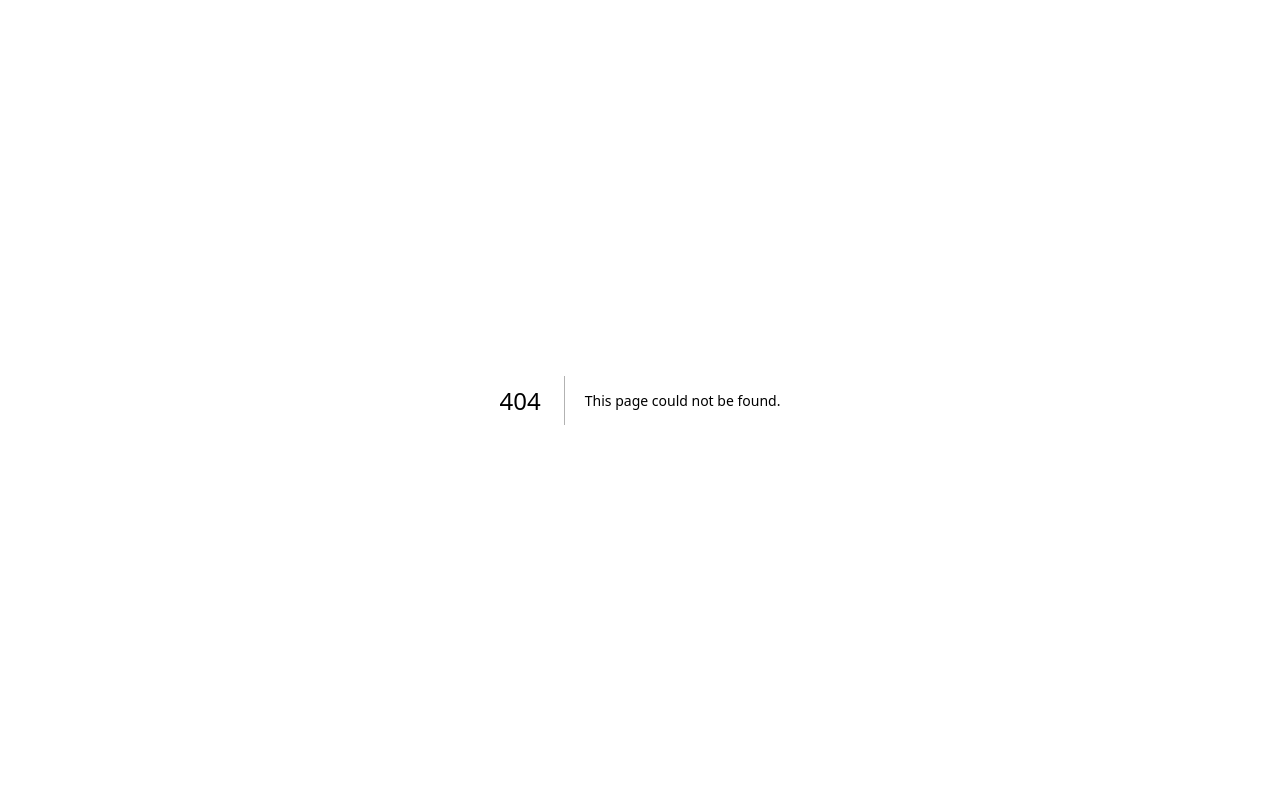
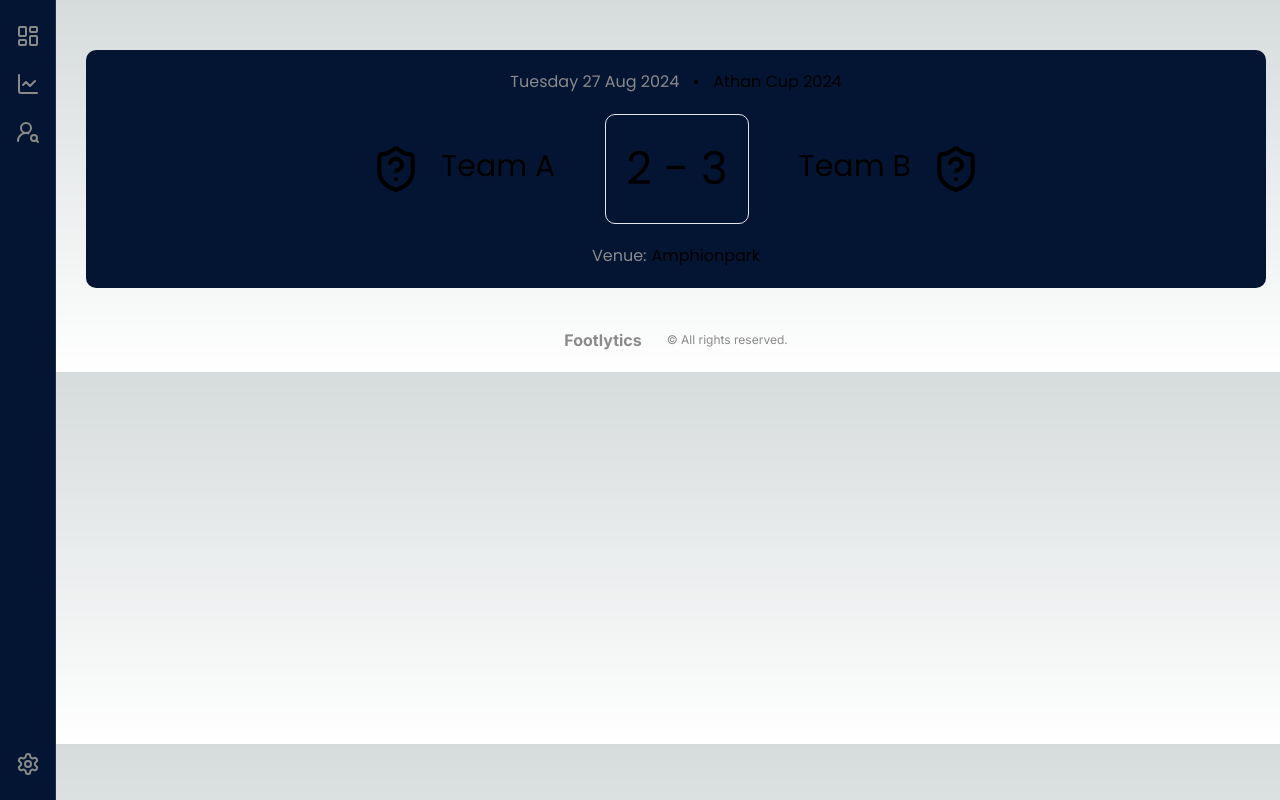
Before and after one commit to reysaputra16/footlytics, a Next.js app in the folder footlytics-app/: page /dashboard/matches/1 in a window 1280 px wide. Before the commit this address had no page. Built offline with nearby package versions, Linux system fonts and the light colour scheme.

Commit message:
added MatchCard

```diff
--- /dev/null
+++ b/footlytics-app/app/dashboard/analysis/layout.tsx
@@ -0,0 +1,12 @@
+import { Metadata } from "next";
+
+export const metadata: Metadata = {
+  title: "Analysis | Footlytics",
+  description: "Footlytics Dashboard",
+};
+
+const layout = ({ children }: { children: any }) => {
+  return children;
+};
+
+export default layout;
--- a/footlytics-app/app/dashboard/analysis/page.tsx
+++ b/footlytics-app/app/dashboard/analysis/page.tsx
@@ -89,7 +89,7 @@ const Analysis = () => {
                     </span>
                     <span className="px-[20px]">vs</span>
                     <span className="flex gap-[10px]">
-                      <ShieldQuestion width={25} height={25} /> {match.away}
+                      {match.away} <ShieldQuestion width={25} height={25} />
                     </span>
                   </div>
                 </td>
--- a/footlytics-app/app/dashboard/layout.tsx
+++ b/footlytics-app/app/dashboard/layout.tsx
@@ -9,11 +9,11 @@ export const metadata: Metadata = {
 
 const layout = ({ children }: { children: any }) => {
   return (
-    <div className="flex">
+    <div className="flex flex-row">
       <div className="fixed inset-y-0 left-0 z-10 hidden w-14 flex-col bg-bgPrimary border-r border-bgSecondary sm:flex">
         <Sidebar />
       </div>
-      <div className="flex flex-col items-center w-full p-[20px]">
+      <div className="flex flex-col items-center w-full p-[20px] sm:ml-14">
         {children}
         <Footer />
       </div>
--- /dev/null
+++ b/footlytics-app/app/dashboard/matches/[id]/page.tsx
@@ -0,0 +1,193 @@
+import StatCard from "@/app/ui/dashboard/card/StatCard";
+import LineChart from "@/app/ui/dashboard/chart/LineChart";
+import PlayStyle from "@/app/ui/dashboard/playstyle/PlayStyle";
+import RadialChart from "@/app/ui/dashboard/chart/RadialChart";
+import WinDrawLossChart from "@/app/ui/dashboard/chart/WinDrawLossChart";
+import TableStats from "@/app/ui/dashboard/table/TableStats";
+import PlayerCard from "@/app/ui/dashboard/playercard/PlayerCard";
+import PlayerStats from "@/app/ui/dashboard/playerstats/PlayerStats";
+import Heatmap from "@/app/ui/dashboard/heatmap/Heatmap";
+import MatchCard from "@/app/ui/dashboard/card/MatchCard";
+
+const statValues = [
+  {
+    title: "Goals",
+    value: "10",
+  },
+  {
+    title: "Assists",
+    value: "5",
+  },
+  {
+    title: "Average Speed",
+    value: "9.15 km/h",
+  },
+];
+
+const recentGames = [
+  {
+    name: "15.08",
+    goals: 1,
+    assists: 3,
+  },
+  {
+    name: "16.08",
+    goals: 0,
+    assists: 0,
+  },
+  {
+    name: "17.08",
+    goals: 3,
+    assists: 1,
+  },
+  {
+    name: "18.08",
+    goals: 1,
+    assists: 2,
+  },
+  {
+    name: "19.08",
+    goals: 2,
+    assists: 2,
+  },
+  {
+    name: "20.08",
+    goals: 2,
+    assists: 0,
+  },
+  {
+    name: "21.08",
+    goals: 4,
+    assists: 0,
+  },
+];
+
+const playstyle = [
+  {
+    subject: "Pace",
+    A: 80,
+    fullMark: 100,
+  },
+  {
+    subject: "Shooting",
+    A: 75,
+    fullMark: 100,
+  },
+  {
+    subject: "Passing",
+    A: 70,
+    fullMark: 100,
+  },
+  {
+    subject: "Dribbling",
+    A: 82,
+    fullMark: 100,
+  },
+  {
+    subject: "Defense",
+    A: 30,
+    fullMark: 100,
+  },
+  {
+    subject: "Physical",
+    A: 45,
+    fullMark: 100,
+  },
+];
+
+const rating = 7.53;
+const avgRating = [
+  {
+    rating: rating / 10,
+  },
+  {
+    rating: (10 - rating) / 10,
+  },
+];
+
+const winDrawLoss = [
+  {
+    name: "Wins",
+    value: 4,
+  },
+  {
+    name: "Draws",
+    value: 1,
+  },
+  {
+    name: "Losses",
+    value: 2,
+  },
+];
+
+const topPerformers = [
+  {
+    name: "John Doe",
+    team: "FC Twente",
+    goals: 68,
+    assists: 10,
+    gamesPlayed: 9,
+  },
+  {
+    name: "Lionel Messi",
+    team: "Inter Miami",
+    goals: 13,
+    assists: 20,
+    gamesPlayed: 9,
+  },
+  {
+    name: "Cristiano Ronaldo",
+    team: "Al Nassr",
+    goals: 10,
+    assists: 10,
+    gamesPlayed: 9,
+  },
+  {
+    name: "Kevin De Bruyne",
+    team: "Manchester City",
+    goals: 5,
+    assists: 8,
+    gamesPlayed: 9,
+  },
+  {
+    name: "Marcus Rashford",
+    team: "Manchester United",
+    goals: 2,
+    assists: 1,
+    gamesPlayed: 9,
+  },
+];
+
+const playerInfo = {
+  name: "John Doe",
+  age: 23,
+  weight: "72 kg",
+  height: "180 cm",
+};
+
+const matchInfo = {
+  day: "Tuesday",
+  time: "14:00",
+  date: "27 Aug 2024",
+  competition: "Athan Cup 2024",
+  home: "Team A",
+  away: "Team B",
+  homeScore: 2,
+  awayScore: 3,
+  venue: "Amphionpark",
+  location: "https://maps.app.goo.gl/ynrFk7Y2xr6GZXew7",
+};
+
+const SingleMatchPage = () => {
+  return (
+    <div className="flex gap-[20px] mt-[20px]">
+      <div className="flex flex-row gap-[20px] 2xl:max-w-screen-xxl xl:max-w-screen-xl lg:max-w-screen-lg w-screen">
+        <div className="flex flex-col gap-[20px] p-[10px] w-full">
+          <MatchCard data={matchInfo} page="match" />
+        </div>
+      </div>
+    </div>
+  );
+};
+
+export default SingleMatchPage;
--- /dev/null
+++ b/footlytics-app/app/dashboard/player-search/layout.tsx
@@ -0,0 +1,12 @@
+import { Metadata } from "next";
+
+export const metadata: Metadata = {
+  title: "Player Search | Footlytics",
+  description: "Footlytics Dashboard",
+};
+
+const layout = ({ children }: { children: any }) => {
+  return children;
+};
+
+export default layout;
--- /dev/null
+++ b/footlytics-app/app/ui/dashboard/card/MatchCard.tsx
@@ -0,0 +1,41 @@
+import { Dot, ShieldQuestion } from "lucide-react";
+import Link from "next/link";
+
+const MatchCard = ({ data, page }: { data: any; page: string }) => {
+  return (
+    <div
+      className={`${
+        page === "match" ? "w-full" : ""
+      } bg-bgPrimary rounded-[10px] p-[20px]`}
+    >
+      <div className="flex flex-col gap-[20px] justify-center">
+        <span className="flex justify-center items-center font-poppins gap-[5px]">
+          <span className="text-textSecondary">
+            {data.day} {data.date}
+          </span>{" "}
+          <Dot /> {data.competition}
+        </span>
+        <div className="flex flex-row gap-[50px] justify-center items-center font-poppins">
+          <span className="flex gap-[20px] text-[30px]">
+            <ShieldQuestion width={50} height={50} /> {data.home}
+          </span>
+          <span className="text-[45px] rounded-[10px] p-[20px] border">
+            {data.homeScore} - {data.awayScore}
+          </span>
+          <span className="flex gap-[20px] text-[30px]">
+            {data.away} <ShieldQuestion width={50} height={50} />
+          </span>
+        </div>
+        <span className="flex justify-center items-center font-poppins gap-[5px]">
+          <span className="text-textSecondary">Venue:</span>{" "}
+          <a target="_blank" href={data.location} className="hover:underline">
+            {data.venue}
+          </a>
+        </span>
+      </div>
+      <div className="flex flex-col gap-[20px] justify-center"></div>
+    </div>
+  );
+};
+
+export default MatchCard;
```
